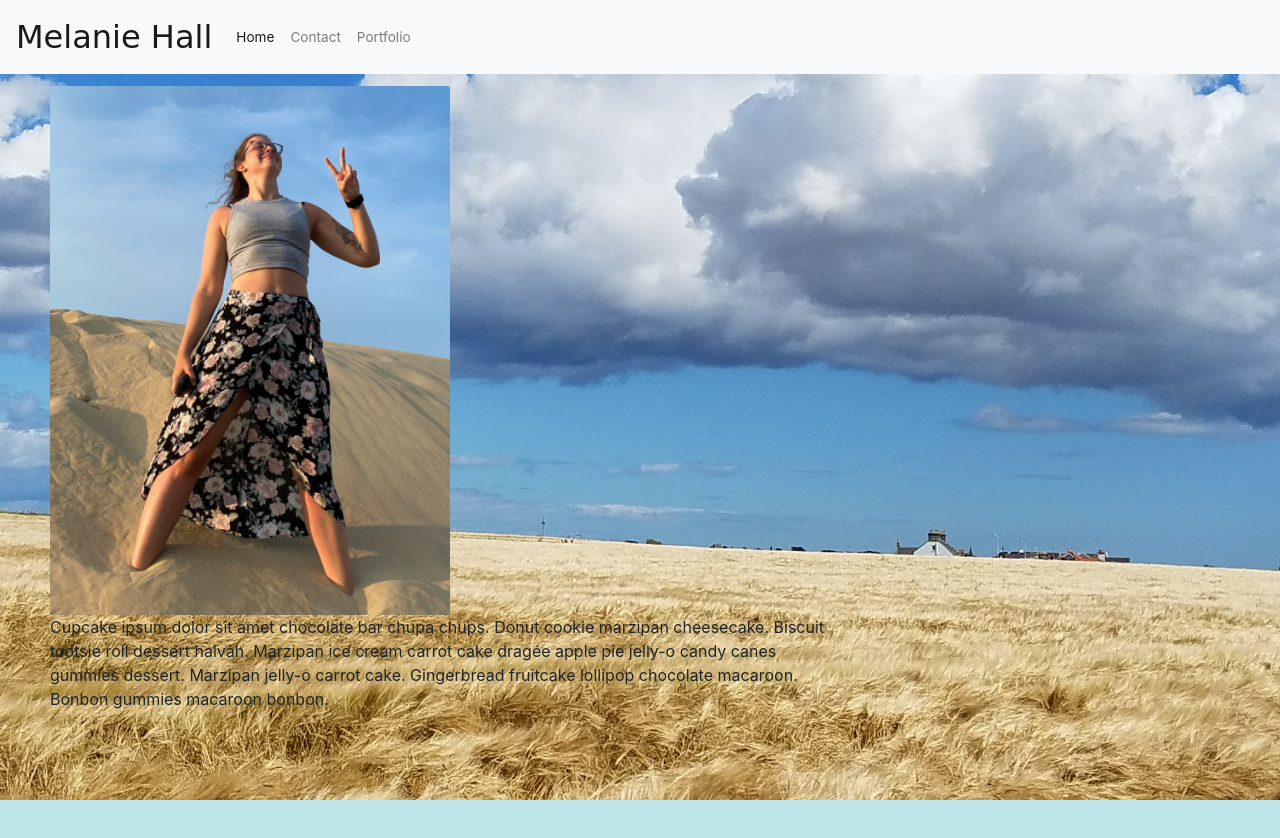
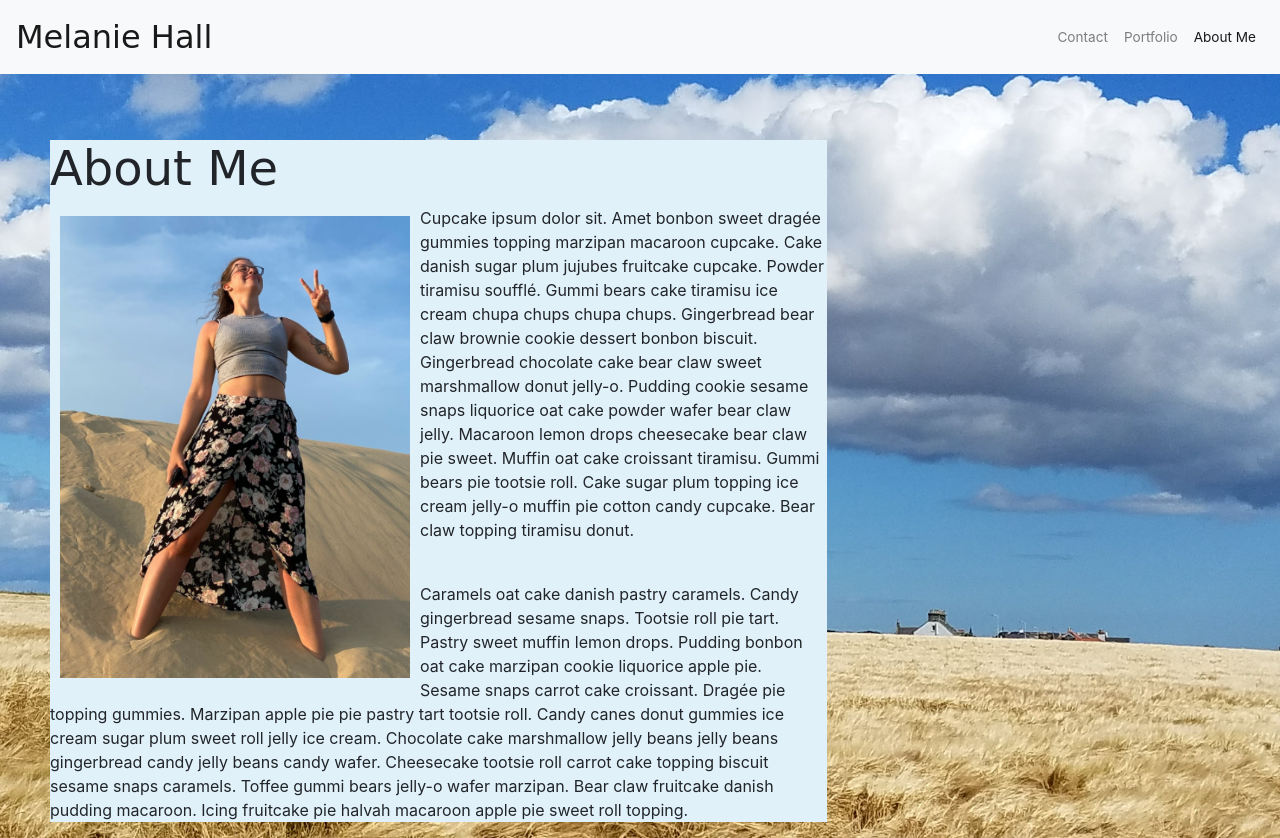
Before and after one commit to mhall313/responsive-portfolio, a plain HTML site: page index.html in a window 1280 px wide. Before the commit the page ends 800 px from the top, so only its background shows below. Drawn offline with nearby package versions, Linux system fonts and the light colour scheme; a web font is replaced by a local one.

Commit message:
Navbar with right align links and other small formatting changes

```diff
--- a/index.html
+++ b/index.html
@@ -38,31 +38,36 @@
         </button>
 
         <div class="collapse navbar-collapse" id="navbarSupportedContent">
-          <ul class="navbar-nav mr-auto">
-            <li class="nav-item active">
-              <a class="nav-link" href="index.html">Home <span class="sr-only">(current)</span></a>
-            </li>
+          <ul class="navbar-nav ml-auto">
             <li class="nav-item">
               <a class="nav-link" href="contact.html">Contact</a>
             </li>
             <li class="nav-item">
               <a class="nav-link" href="portfolio.html">Portfolio</a>
             </li>
+            <li class="nav-item active">
+                <a class="nav-link" href="index.html">About Me <span class="sr-only">(current)</span></a>
+              </li>
           </ul>
         </div>
       </nav>
 
       <!--About Me and Photo-->
-      <main class="bio">
+
         <div class="row">
             <div class="col-sm-8">
-                <h5 class="card-title">About Me</h5>
-                <img src="photos/Jockeys-Ridge.png" class="card-img-top" alt="Melanie Standing atop Jockey's Ridge holding a peace sign" style="width: 400px;">
-                <p class="card-text">Cupcake ipsum dolor sit amet chocolate bar chupa chups. Donut cookie marzipan cheesecake. Biscuit tootsie roll dessert halvah. Marzipan ice cream carrot cake dragée apple pie jelly-o candy canes gummies dessert. Marzipan jelly-o carrot cake. Gingerbread fruitcake lollipop chocolate macaroon. Bonbon gummies macaroon bonbon.
+                <main class="bio">
+                <h5 class="header">About Me</h5>
+                <img src="photos/Jockeys-Ridge.png" class="bio-image" alt="Melanie Standing atop Jockey's Ridge holding a peace sign">
+                <p>Cupcake ipsum dolor sit. Amet bonbon sweet dragée gummies topping marzipan macaroon cupcake. Cake danish sugar plum jujubes fruitcake cupcake. Powder tiramisu soufflé. Gummi bears cake tiramisu ice cream chupa chups chupa chups. Gingerbread bear claw brownie cookie dessert bonbon biscuit. Gingerbread chocolate cake bear claw sweet marshmallow donut jelly-o. Pudding cookie sesame snaps liquorice oat cake powder wafer bear claw jelly. Macaroon lemon drops cheesecake bear claw pie sweet. Muffin oat cake croissant tiramisu. Gummi bears pie tootsie roll. Cake sugar plum topping ice cream jelly-o muffin pie cotton candy cupcake. Bear claw topping tiramisu donut.
                 </p>
+                <br>
+                <p>Caramels oat cake danish pastry caramels. Candy gingerbread sesame snaps. Tootsie roll pie tart. Pastry sweet muffin lemon drops. Pudding bonbon oat cake marzipan cookie liquorice apple pie. Sesame snaps carrot cake croissant. Dragée pie topping gummies. Marzipan apple pie pie pastry tart tootsie roll. Candy canes donut gummies ice cream sugar plum sweet roll jelly ice cream. Chocolate cake marshmallow jelly beans jelly beans gingerbread candy jelly beans candy wafer. Cheesecake tootsie roll carrot cake topping biscuit sesame snaps caramels. Toffee gummi bears jelly-o wafer marzipan. Bear claw fruitcake danish pudding macaroon. Icing fruitcake pie halvah macaroon apple pie sweet roll topping.
+                </p>
+                </main>
             </div>
         </div>
-      </main>
+
 
 
     <script
--- a/style.css
+++ b/style.css
@@ -2,9 +2,12 @@
     font-family: 'Cedarville Cursive', cursive;
     font-size: 200%;
 }
+
 .navbar-nav{
     font-size: 85%;
 }
+
+
 body{
     background-image: url('photos/Scotland-Background.jpg');
     background-color: #c1e6e9; /* Used if the image is unavailable */
@@ -15,6 +18,29 @@ body{
     background-attachment:fixed;
     margin: 50px;
 }
-.main{
-    background-color: white;
+
+.header{
+    font-size: 300%;
+    font-family: 'Cedarville Cursive', cursive;
 }
+
+.bio{
+    margin-top:90px;
+    background-color: rgb(225, 241, 250);
+    height: auto;
+}
+
+.bio-image{
+    float: left;
+    margin:10px;
+    width:350px;
+}
+
+
+}
+
+@media screen and (max-width: 768px) {
+}
+
+@media screen and (max-width: 400px) {
+}
```
